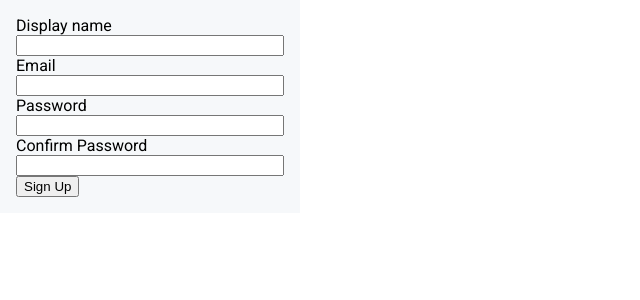
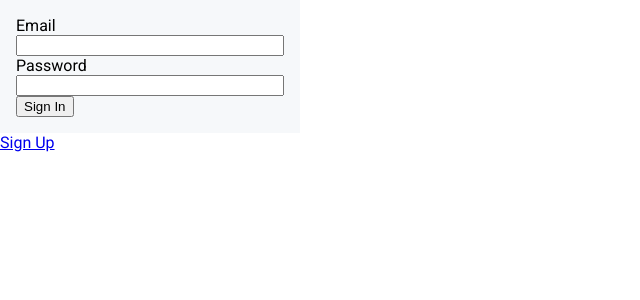
Before and after one commit to MChuduk/ftracker-front, a React (Create React App) app: page /signIn in a window 1280 px wide. Shown: the top 300 px of the page, without its empty margins (0-640 px from the left). Built offline with nearby package versions, Linux system fonts and the light colour scheme.

Commit message:
Add Sign In form

```diff
--- a/package.json
+++ b/package.json
@@ -16,6 +16,7 @@
     "react": "^18.2.0",
     "react-dom": "^18.2.0",
     "react-hook-form": "^7.43.2",
+    "react-router-dom": "^6.8.1",
     "react-scripts": "5.0.1",
     "sass": "^1.54.3",
     "web-vitals": "^2.1.4"
--- a/src/App.js
+++ b/src/App.js
@@ -1,8 +1,17 @@
 import SignUpForm from "./components/Forms/SignUpForm";
+import { Routes, Route, Link } from "react-router-dom";
+import SignUpPage from "./pages/SignUpPage";
+import SignInPage from "./pages/SignInPage";
 
 function App() {
   return (
-    <SignUpForm />
+    <>
+      <Routes>
+        <Route path="/" element={<SignUpPage/>} />
+        <Route path="/signUp" element={<SignUpPage/>} />
+        <Route path="/signIn" element={<SignInPage/>} />
+      </Routes>
+    </>
   );
 }
 
--- a/src/common/apolloClient.js
+++ b/src/common/apolloClient.js
@@ -2,5 +2,6 @@ import { ApolloClient, InMemoryCache } from "@apollo/client";
 
 export const client = new ApolloClient({
   uri: "http://localhost:3001/api/graphql/",
+  credentials: 'include',
   cache: new InMemoryCache(),
 });
--- /dev/null
+++ b/src/components/Forms/SignInForm/SignInForm.module.scss
@@ -0,0 +1,16 @@
+.wrapper {
+  display: flex;
+  flex-direction: column;
+  justify-content: center;
+  width: 300px;
+}
+
+.input {
+  display: flex;
+  flex-direction: column;
+}
+
+form {
+  background: #f6f8fa;
+  padding: 16px;
+}
--- /dev/null
+++ b/src/components/Forms/SignInForm/index.js
@@ -0,0 +1,74 @@
+import { useMutation } from "@apollo/client";
+import { ErrorMessage } from "@hookform/error-message";
+import { useForm } from "react-hook-form";
+import { SIGN_IN_MUTATION } from "../SignInForm/mutations/signIn";
+import styles from "./SignInForm.module.scss";
+
+function SignInForm() {
+  const {
+    register,
+    formState: { errors },
+    handleSubmit,
+    setError,
+    setValue,
+    reset,
+  } = useForm({ reValidateMode: "onSubmit" });
+
+  const [signInMutation, { loading }] = useMutation(SIGN_IN_MUTATION);
+
+  const onSubmit = (data) => {
+    const { email, password } = data;
+    signInMutation({
+      variables: {
+        credentials: { email, password },
+      },
+      onError: (error) => setError("email", error),
+      onCompleted: (data) => {
+        console.log("data: ", data);
+        reset();
+      },
+    });
+  };
+
+  const getError = () => {
+    for (const key of Object.keys(errors)) {
+      return (
+        <ErrorMessage
+          errors={errors}
+          name={key}
+          render={({ message }) => <p>{message}</p>}
+        />
+      );
+    }
+  };
+
+  return (
+    <div className={styles.wrapper}>
+      {getError()}
+      <form onSubmit={handleSubmit(onSubmit)}>
+        <div className={styles.input}>
+          <label>Email</label>
+          <input
+            {...register("email", {
+              required: "Email is required",
+            })}
+            type="text"
+          />
+        </div>
+        <div className={styles.input}>
+          <label>Password</label>
+          <input
+            type="password"
+            {...register("password", {
+              onChange: (e) => setValue("password", e.target.value),
+              required: "Password is required",
+            })}
+          />
+        </div>
+        <input type="submit" value={loading ? "Signing In..." : "Sign In"} />
+      </form>
+    </div>
+  );
+}
+
+export default SignInForm;
--- /dev/null
+++ b/src/components/Forms/SignInForm/mutations/signIn.js
@@ -0,0 +1,9 @@
+import { gql } from "@apollo/client";
+
+export const SIGN_IN_MUTATION = gql`
+  mutation ($credentials: SignInLocalInput!) {
+    signInLocal(credentials: $credentials) {
+      id
+    }
+  }
+`;
--- a/src/components/Forms/SignUpForm/SignUpForm.module.scss
+++ b/src/components/Forms/SignUpForm/SignUpForm.module.scss
@@ -8,9 +8,6 @@
 .input {
   display: flex;
   flex-direction: column;
-}
-
-.errorBox {
 }
 
 form {
--- a/src/components/Pages/StartPage/StartPage.module.scss
+++ /dev/null
@@ -1,29 +0,0 @@
-h3 {
-  margin: 10px;
-  font-size: 20px;
-  font-weight: 500;
-  color: #323c47;
-}
-
-form {
-  display: flex;
-  flex-direction: column;
-  margin-top: 30px;
-  padding: 15px;
-  background: #ffffff;
-  box-shadow: 0px 2px 10px rgba(0, 0, 0, 0.08);
-  border-radius: 4px;
-}
-
-.wrapper {
-  margin-top: 50px;
-  display: flex;
-  flex-direction: column;
-  align-items: center;
-}
-
-.questionLink {
-  margin-top: 25px;
-  color: #323C47;
-  text-align: center;
-}
--- a/src/index.js
+++ b/src/index.js
@@ -4,10 +4,13 @@ import "./index.scss";
 import App from "./App";
 import { ApolloProvider } from "@apollo/client";
 import { client } from "./common/apolloClient";
+import { BrowserRouter } from "react-router-dom";
 
 const root = ReactDOM.createRoot(document.getElementById("root"));
 root.render(
   <ApolloProvider client={client}>
-    <App />
+    <BrowserRouter>
+      <App />
+    </BrowserRouter>
   </ApolloProvider>
 );
--- /dev/null
+++ b/src/pages/SignInPage/index.js
@@ -0,0 +1,13 @@
+import { Link } from "react-router-dom";
+import SignInForm from "../../components/Forms/SignInForm";
+
+function SignInPage() {
+  return (
+    <div>
+      <SignInForm />
+      <Link to="/signUp">Sign Up</Link>
+    </div>
+  );
+}
+
+export default SignInPage;
--- /dev/null
+++ b/src/pages/SignUpPage/index.js
@@ -0,0 +1,13 @@
+import { Link } from "react-router-dom";
+import SignUpForm from "../../components/Forms/SignUpForm";
+
+function SignUpPage() {
+  return (
+    <div>
+      <SignUpForm />
+      <Link to="/signIn">Sign In</Link>
+    </div>
+  );
+}
+
+export default SignUpPage;
```
Also changed, not shown: src/components/Pages/StartPage/index.js (deleted, +0 -60 lines), 1 other file (tests, documents, lock files or other folders).
